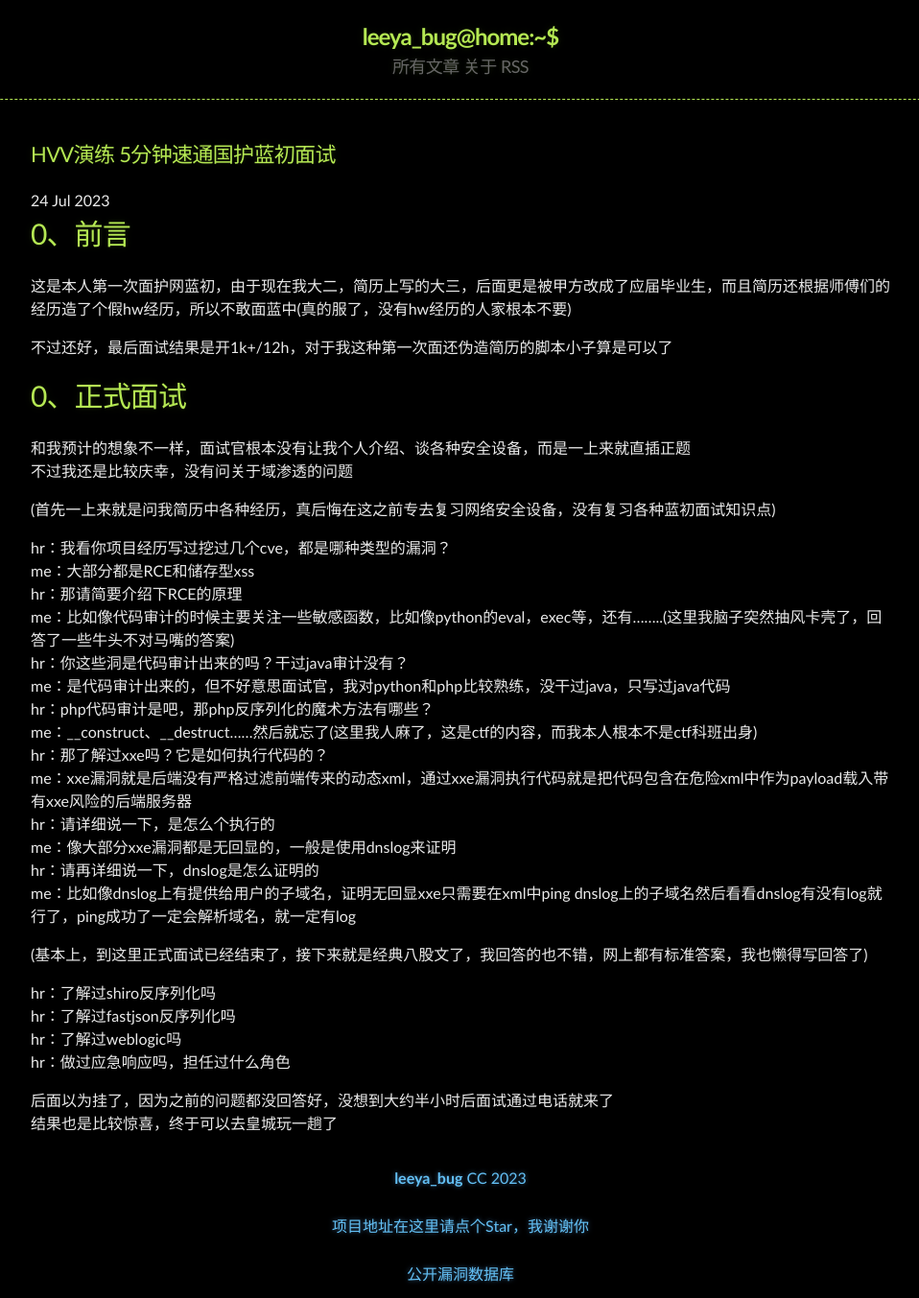
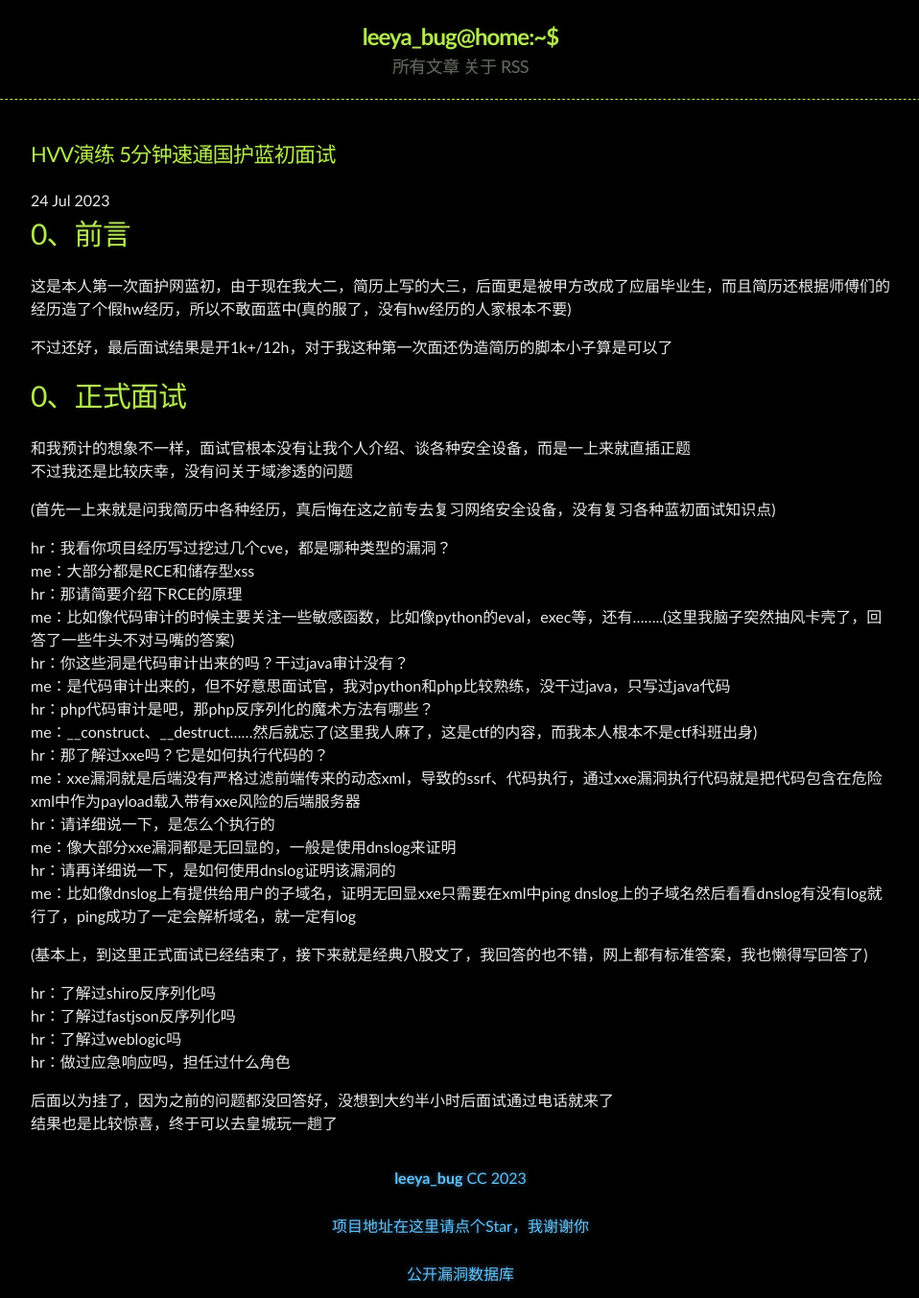
Before and after one commit to Leeyangee/leeyangee.github.io, a Jekyll site: the page built from _posts/2023-07-24-HVV演练 5分钟速通国护蓝初面试.md, in a window 1280 px wide. Shown: the whole page at 96% size, without its empty margins (160-1118 px from the left). Built offline with Jekyll 4.4.1, drawn with Linux system fonts in a browser that asks for light colours.

Commit message:
Update 2023-07-24-HVV演练 5分钟速通国护蓝初面试.md

```diff
--- a/_posts/2023-07-24-HVV演练 5分钟速通国护蓝初面试.md
+++ b/_posts/2023-07-24-HVV演练 5分钟速通国护蓝初面试.md
@@ -24,10 +24,10 @@ me：是代码审计出来的，但不好意思面试官，我对python和php比
 hr：php代码审计是吧，那php反序列化的魔术方法有哪些？
 me：__construct、__destruct......然后就忘了(这里我人麻了，这是ctf的内容，而我本人根本不是ctf科班出身)
 hr：那了解过xxe吗？它是如何执行代码的？
-me：xxe漏洞就是后端没有严格过滤前端传来的动态xml，通过xxe漏洞执行代码就是把代码包含在危险xml中作为payload载入带有xxe风险的后端服务器
+me：xxe漏洞就是后端没有严格过滤前端传来的动态xml，导致的ssrf、代码执行，通过xxe漏洞执行代码就是把代码包含在危险xml中作为payload载入带有xxe风险的后端服务器
 hr：请详细说一下，是怎么个执行的
 me：像大部分xxe漏洞都是无回显的，一般是使用dnslog来证明
-hr：请再详细说一下，dnslog是怎么证明的
+hr：请再详细说一下，是如何使用dnslog证明该漏洞的
 me：比如像dnslog上有提供给用户的子域名，证明无回显xxe只需要在xml中ping dnslog上的子域名然后看看dnslog有没有log就行了，ping成功了一定会解析域名，就一定有log
 
 (基本上，到这里正式面试已经结束了，接下来就是经典八股文了，我回答的也不错，网上都有标准答案，我也懒得写回答了)
```
